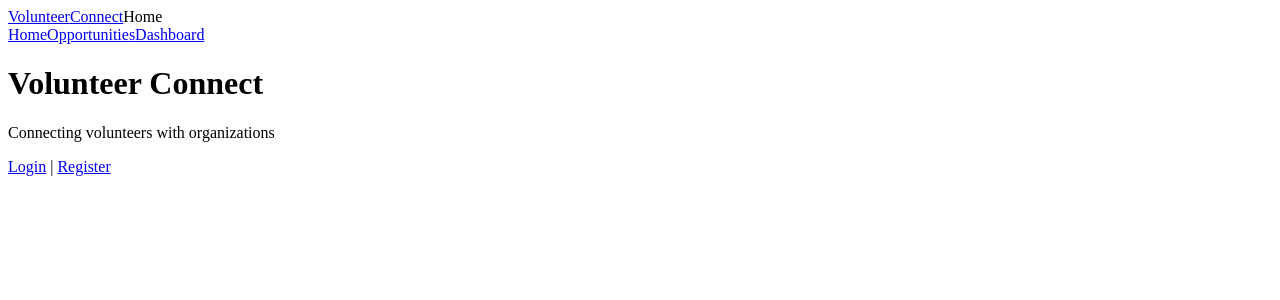
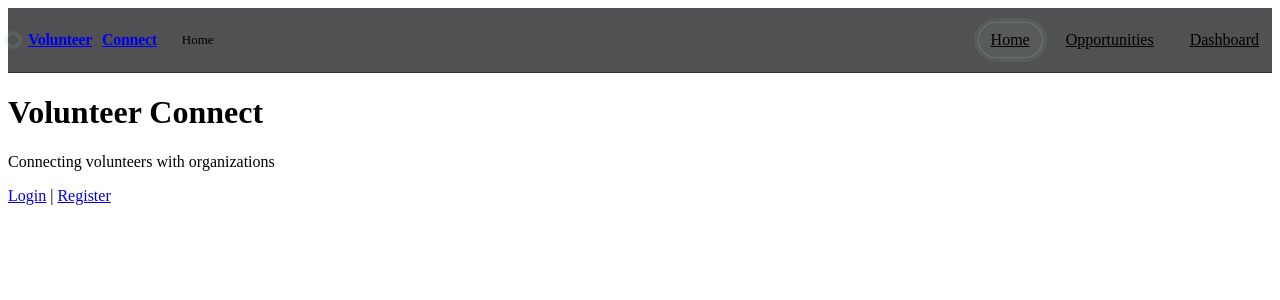
Before and after one commit to Httpednah/volunteer-connect-frontend, a React (Vite) app in the folder volunteer-connect-frontend/: page / in a window 1280 px wide. Shown: the top 300 px of the page. Built offline with nearby package versions, Linux system fonts and the light colour scheme.

Commit message:
adds navbar styling

```diff
--- a/volunteer-connect-frontend/src/styles.css
+++ b/volunteer-connect-frontend/src/styles.css
@@ -0,0 +1,98 @@
+/* =========================
+   Navbar Styles
+========================= */
+.nav-wrap{
+  position: sticky;
+  top: 0;
+  z-index: 50;
+  backdrop-filter: blur(10px);
+  background: rgba(14,15,18,.72);
+  border-bottom: 1px solid rgba(36,40,50,.85);
+}
+
+.nav{
+  display: flex;
+  align-items: center;
+  justify-content: space-between;
+  padding: 14px 0;
+}
+
+.nav-left{
+  display: flex;
+  align-items: center;
+  gap: 12px;
+  min-width: 220px;
+}
+
+.brand{
+  display: flex;
+  align-items: center;
+  gap: 10px;
+  font-weight: 800;
+  letter-spacing: -0.02em;
+  transition: transform .18s var(--ease), opacity .18s var(--ease);
+}
+.brand:hover{
+  transform: translateY(-1px);
+  opacity: .96;
+}
+.brand-dot{
+  width: 10px;
+  height: 10px;
+  border-radius: 999px;
+  background: var(--primary);
+  box-shadow: 0 0 0 4px rgba(143,185,150,.14);
+}
+.brand-accent{ color: var(--primary); }
+
+.nav-divider{
+  width: 1px;
+  height: 18px;
+  background: var(--border);
+  opacity: .9;
+}
+
+.nav-label{
+  color: var(--muted);
+  font-size: 13px;
+}
+
+.nav-links{
+  display: flex;
+  align-items: center;
+  gap: 10px;
+}
+
+.nav-link{
+  position: relative;
+  padding: 8px 12px;
+  border-radius: 999px;
+  color: var(--muted);
+  border: 1px solid transparent;
+  transition: background .18s var(--ease), border-color .18s var(--ease), transform .12s var(--ease), color .18s var(--ease);
+}
+.nav-link:hover{
+  background: rgba(255,255,255,.03);
+  border-color: rgba(143,185,150,.22);
+  color: var(--text);
+  transform: translateY(-1px);
+}
+.nav-link.active{
+  color: var(--text);
+  background: rgba(143,185,150,.10);
+  border-color: rgba(143,185,150,.28);
+  box-shadow: 0 0 0 4px rgba(143,185,150,.10);
+}
+
+.nav-cta{
+  display: flex;
+  align-items: center;
+  gap: 10px;
+}
+
+/* Mobile */
+@media (max-width: 720px){
+  .nav-label, .nav-divider{ display: none; }
+  .nav{ gap: 10px; }
+  .nav-links{ gap: 6px; flex-wrap: wrap; justify-content: flex-end; }
+}
```
Also changed, not shown: volunteer-connect-frontend/src/components/Nav.jsx (line endings or trailing spaces).
